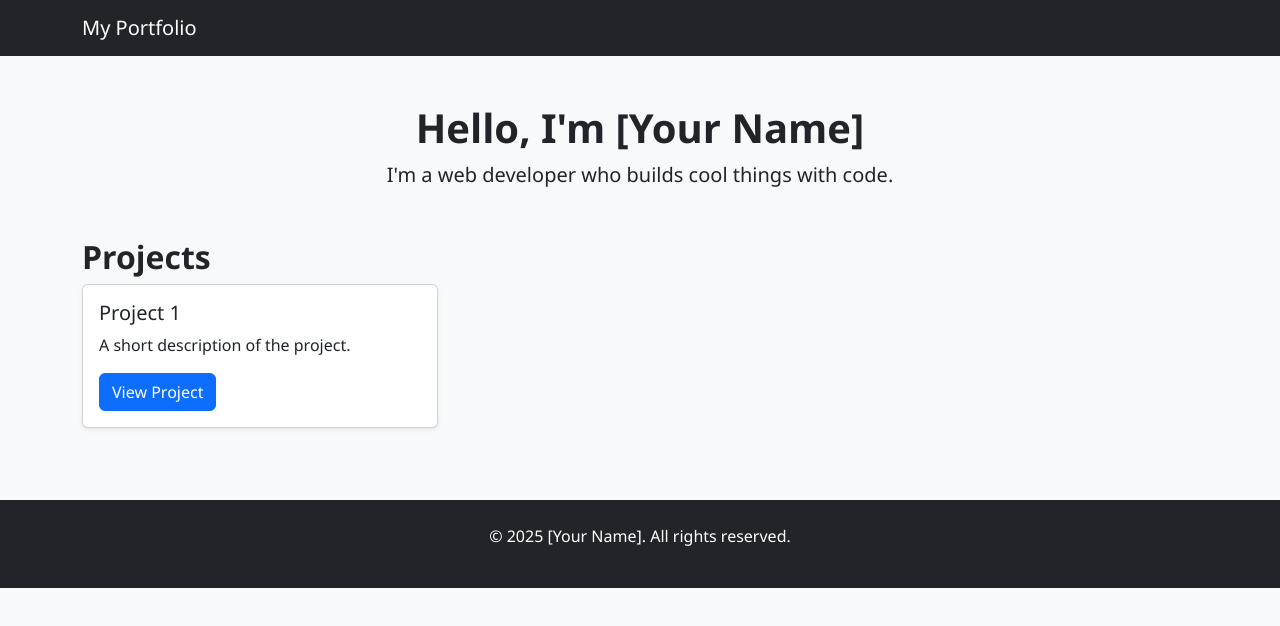
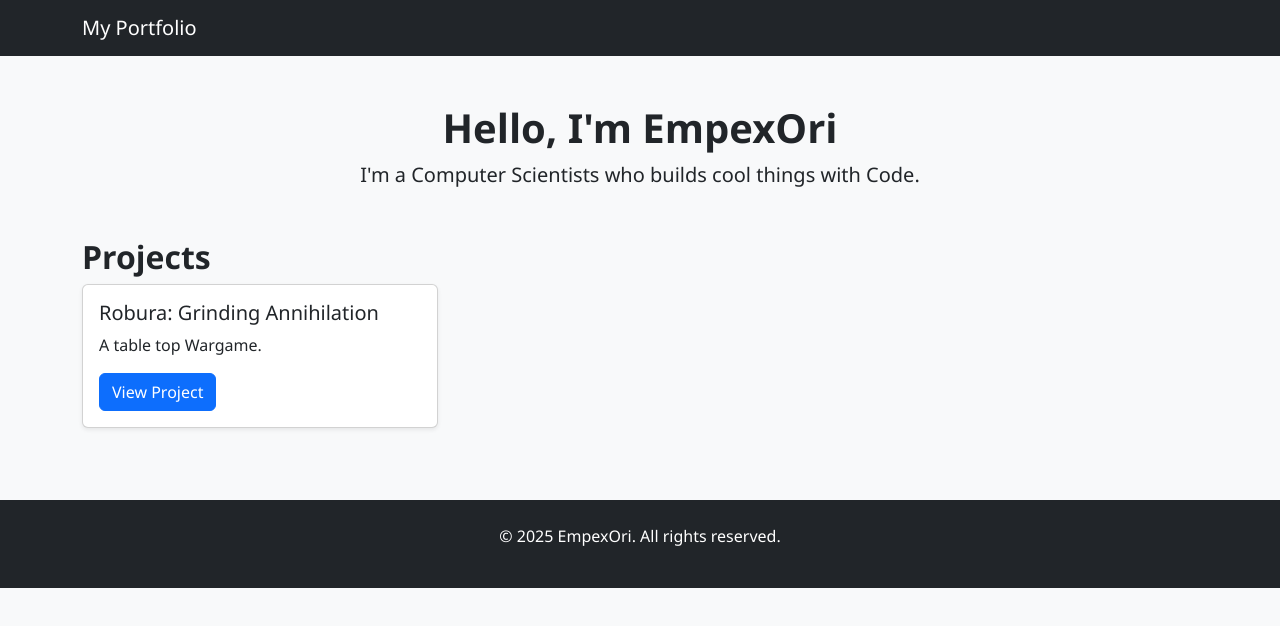
Before and after one commit to EmpexOri/MelbourneCreativeDevelopments, a plain HTML site: page index.html in a window 1280 px wide. Drawn offline with nearby package versions, Linux system fonts and the light colour scheme.

Commit message:
Update index.html

```diff
--- a/index.html
+++ b/index.html
@@ -16,8 +16,8 @@
   </nav>
 
   <header class="container my-5 text-center">
-    <h1>Hello, I'm [Your Name]</h1>
-    <p class="lead">I'm a web developer who builds cool things with code.</p>
+    <h1>Hello, I'm EmpexOri</h1>
+    <p class="lead">I'm a Computer Scientists who builds cool things with Code.</p>
   </header>
 
   <section class="container my-5">
@@ -26,18 +26,20 @@
       <div class="col-md-4">
         <div class="card mb-4 shadow-sm">
           <div class="card-body">
-            <h5 class="card-title">Project 1</h5>
-            <p class="card-text">A short description of the project.</p>
-            <a href="#" class="btn btn-primary">View Project</a>
+            <h5 class="card-title">Robura: Grinding Annihilation</h5>
+            <p class="card-text">A table top Wargame.</p>
+            <a href="https://empexori.github.io/Robura_Lexicon_Project/" target="_blank" class="btn btn-primary">
+              View Project
+            </a>
           </div>
         </div>
       </div>
-      <!-- Repeat for more projects -->
+      <!-- You can add more project cards below this one -->
     </div>
   </section>
 
   <footer class="bg-dark text-white text-center py-4">
-    <p>© 2025 [Your Name]. All rights reserved.</p>
+    <p>© 2025 EmpexOri. All rights reserved.</p>
   </footer>
 
   <script src="script.js"></script>
```
